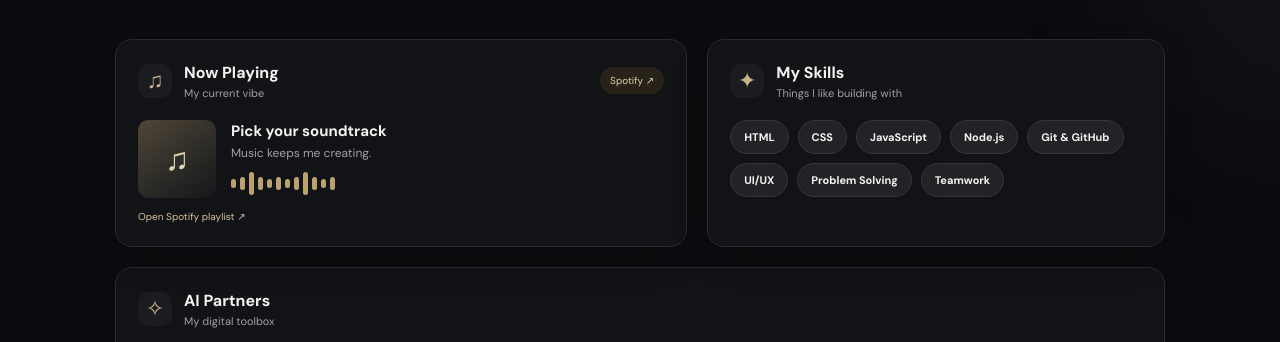
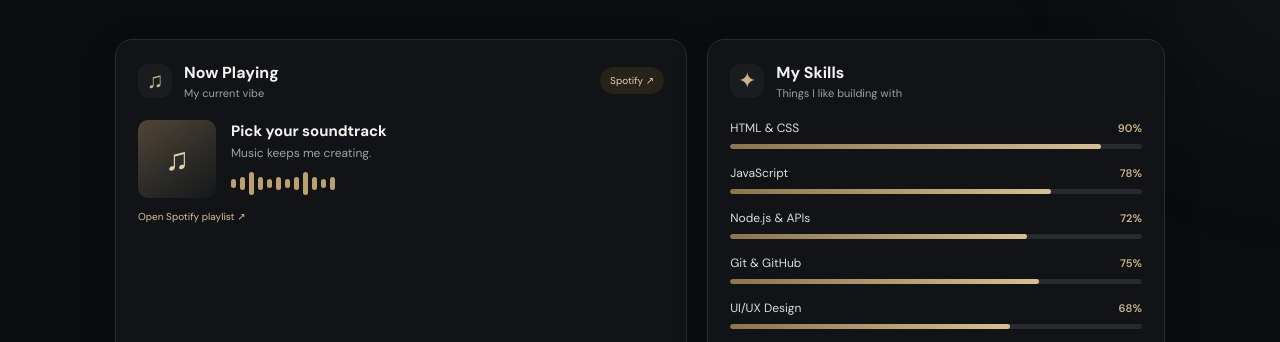
Before and after one commit to Yasamsen/Profil, a plain HTML site: page index.html in a window 1280 px wide. Shown: the part 423-765 px from the top of the page. Drawn offline with Linux system fonts and the light colour scheme.

Commit message:
Update index.html

```diff
--- a/index.html
+++ b/index.html
@@ -51,7 +51,14 @@
 
       <article class="panel skills-panel" id="skills">
         <div class="panel-title"><span class="title-icon skill-icon">✦</span><div><h2>My Skills</h2><p>Things I like building with</p></div></div>
-        <div class="skill-pills"><span>HTML</span><span>CSS</span><span>JavaScript</span><span>Node.js</span><span>Git & GitHub</span><span>UI/UX</span><span>Problem Solving</span><span>Teamwork</span></div>
+        <div class="skill-bars">
+          <div class="skill-row"><div class="skill-label"><span>HTML & CSS</span><strong>90%</strong></div><div class="skill-track"><span style="--level:90%"></span></div></div>
+          <div class="skill-row"><div class="skill-label"><span>JavaScript</span><strong>78%</strong></div><div class="skill-track"><span style="--level:78%"></span></div></div>
+          <div class="skill-row"><div class="skill-label"><span>Node.js & APIs</span><strong>72%</strong></div><div class="skill-track"><span style="--level:72%"></span></div></div>
+          <div class="skill-row"><div class="skill-label"><span>Git & GitHub</span><strong>75%</strong></div><div class="skill-track"><span style="--level:75%"></span></div></div>
+          <div class="skill-row"><div class="skill-label"><span>UI/UX Design</span><strong>68%</strong></div><div class="skill-track"><span style="--level:68%"></span></div></div>
+        </div>
+        <p class="skill-note">Skill levels are editable estimates — adjust them to match your real experience.</p>
       </article>
     </section>
 
```
